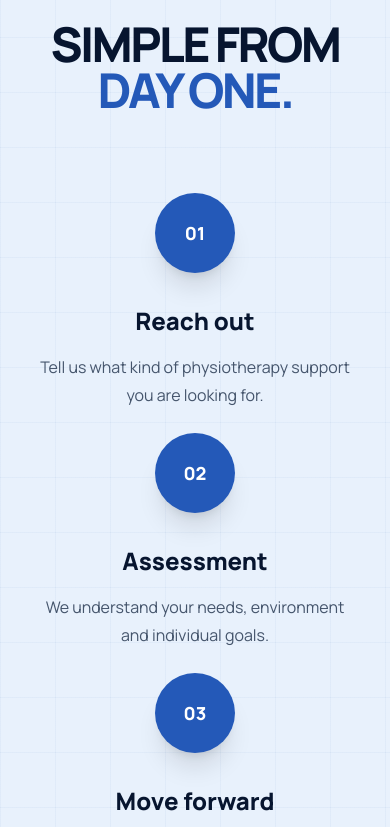
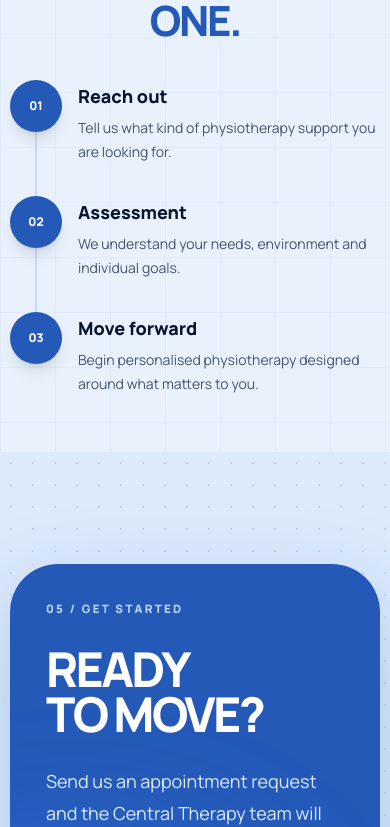
Before and after one commit to wilsonmugwe/central-therapy-digital-platform, a Next.js app in the folder apps/web/: page / in a window 390 px wide. Shown: the part 4258-5085 px from the top of the page. Built offline with nearby package versions, Linux system fonts and the light colour scheme.

Commit message:
Update HowItWorks.tsx

```diff
--- a/apps/web/components/home/HowItWorks.tsx
+++ b/apps/web/components/home/HowItWorks.tsx
@@ -1,38 +1,70 @@
 const steps = [
-  ["01", "Reach out", "Tell us what kind of physiotherapy support you are looking for."],
-  ["02", "Assessment", "We understand your needs, environment and individual goals."],
-  ["03", "Move forward", "Begin personalised physiotherapy designed around what matters to you."],
+  [
+    "01",
+    "Reach out",
+    "Tell us what kind of physiotherapy support you are looking for.",
+  ],
+  [
+    "02",
+    "Assessment",
+    "We understand your needs, environment and individual goals.",
+  ],
+  [
+    "03",
+    "Move forward",
+    "Begin personalised physiotherapy designed around what matters to you.",
+  ],
 ];
 
 export default function HowItWorks() {
   return (
-    <section id="process" className="light-grid py-28">
+    <section
+      id="process"
+      className="light-grid py-14 sm:py-20 lg:py-28"
+    >
       <div className="container">
+        {/* Section heading */}
         <div className="text-center">
-          <p className="eyebrow text-[#2459B8]">04 / Your journey</p>
+          <p className="eyebrow text-[#2459B8]">
+            04 / Your journey
+          </p>
 
-          <h2 className="display-title mx-auto mt-5 max-w-4xl text-5xl font-black text-[#07152F] sm:text-6xl lg:text-7xl">
+          <h2 className="display-title mx-auto mt-4 max-w-4xl text-[2.6rem] font-black text-[#07152F] sm:mt-5 sm:text-6xl lg:text-7xl">
             SIMPLE FROM
             <span className="text-[#2459B8]"> DAY ONE.</span>
           </h2>
         </div>
 
-        <div className="relative mt-20 grid gap-6 md:grid-cols-3">
+        {/* Journey steps */}
+        <div className="relative mt-10 grid gap-8 sm:mt-14 sm:gap-10 md:mt-20 md:grid-cols-3 md:gap-6">
+          {/* Desktop connecting line */}
           <div className="absolute left-[15%] right-[15%] top-10 hidden h-[2px] bg-[#2459B8]/20 md:block" />
 
-          {steps.map(([number, title, description]) => (
-            <article key={number} className="relative text-center">
-              <span className="relative z-10 mx-auto flex h-20 w-20 items-center justify-center rounded-full bg-[#2459B8] text-lg font-black text-white shadow-xl">
+          {steps.map(([number, title, description], index) => (
+            <article
+              key={number}
+              className="relative flex items-start gap-4 text-left sm:gap-5 md:block md:text-center"
+            >
+              {/* Mobile vertical connector */}
+              {index < steps.length - 1 && (
+                <div className="absolute bottom-[-2rem] left-[25px] top-[52px] w-[2px] bg-[#2459B8]/15 sm:bottom-[-2.5rem] sm:left-[31px] sm:top-[64px] md:hidden" />
+              )}
+
+              {/* Step number */}
+              <span className="relative z-10 flex h-[52px] w-[52px] shrink-0 items-center justify-center rounded-full bg-[#2459B8] text-xs font-black text-white shadow-lg sm:h-16 sm:w-16 sm:text-sm md:mx-auto md:h-20 md:w-20 md:text-lg md:shadow-xl">
                 {number}
               </span>
 
-              <h3 className="mt-8 text-2xl font-black text-[#07152F]">
-                {title}
-              </h3>
+              {/* Step content */}
+              <div className="pt-0.5 sm:pt-1 md:pt-0">
+                <h3 className="text-lg font-black text-[#07152F] sm:text-xl md:mt-8 md:text-2xl">
+                  {title}
+                </h3>
 
-              <p className="mx-auto mt-4 max-w-xs leading-7 text-slate-600">
-                {description}
-              </p>
+                <p className="mt-1.5 max-w-xs text-sm leading-6 text-slate-600 sm:mt-2 sm:text-base sm:leading-7 md:mx-auto md:mt-4">
+                  {description}
+                </p>
+              </div>
             </article>
           ))}
         </div>
```
